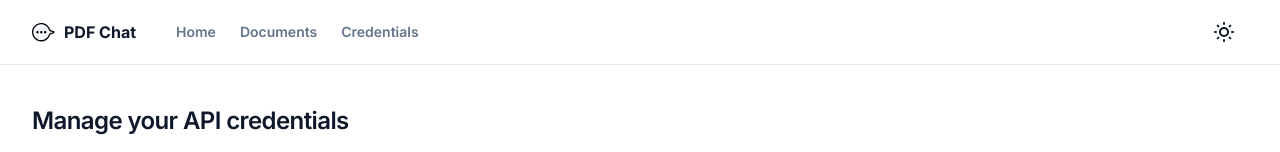
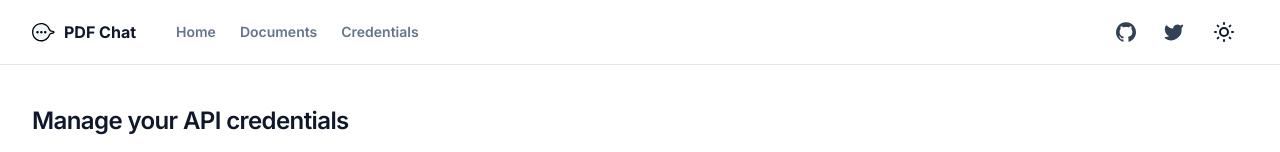
Before and after one commit to naqi/chatpdf-gpt, a Next.js app: page /credentials in a window 1280 px wide. Shown: the top 152 px of the page. Built offline with nearby package versions, Linux system fonts and the light colour scheme; no server answers.

Commit message:
feat: add github and twitter link to header

```diff
--- a/components/site-header.tsx
+++ b/components/site-header.tsx
@@ -13,6 +13,38 @@ export function SiteHeader() {
         <MainNav items={siteConfig.mainNav} />
         <div className="flex flex-1 items-center justify-end space-x-4">
           <nav className="flex items-center space-x-1">
+          <Link
+              href={siteConfig.links.github}
+              target="_blank"
+              rel="noreferrer"
+            >
+              <div
+                className={buttonVariants({
+                  size: "sm",
+                  variant: "ghost",
+                  className: "text-slate-700 dark:text-slate-400",
+                })}
+              >
+                <Icons.gitHub className="h-5 w-5" />
+                <span className="sr-only">GitHub</span>
+              </div>
+            </Link>
+            <Link
+              href={siteConfig.links.twitter}
+              target="_blank"
+              rel="noreferrer"
+            >
+              <div
+                className={buttonVariants({
+                  size: "sm",
+                  variant: "ghost",
+                  className: "text-slate-700 dark:text-slate-400",
+                })}
+              >
+                <Icons.twitter className="h-5 w-5 fill-current" />
+                <span className="sr-only">Twitter</span>
+              </div>
+            </Link>
             <ThemeToggle />
           </nav>
         </div>
--- a/config/site.ts
+++ b/config/site.ts
@@ -20,6 +20,6 @@ export const siteConfig = {
   ],
   links: {
     twitter: "https://twitter.com/anis_marrouchi",
-    github: "https://github.com/anis-marrouchi",
+    github: "https://github.com/anis-marrouchi/chatpdf-gpt",
   },
 }
```
